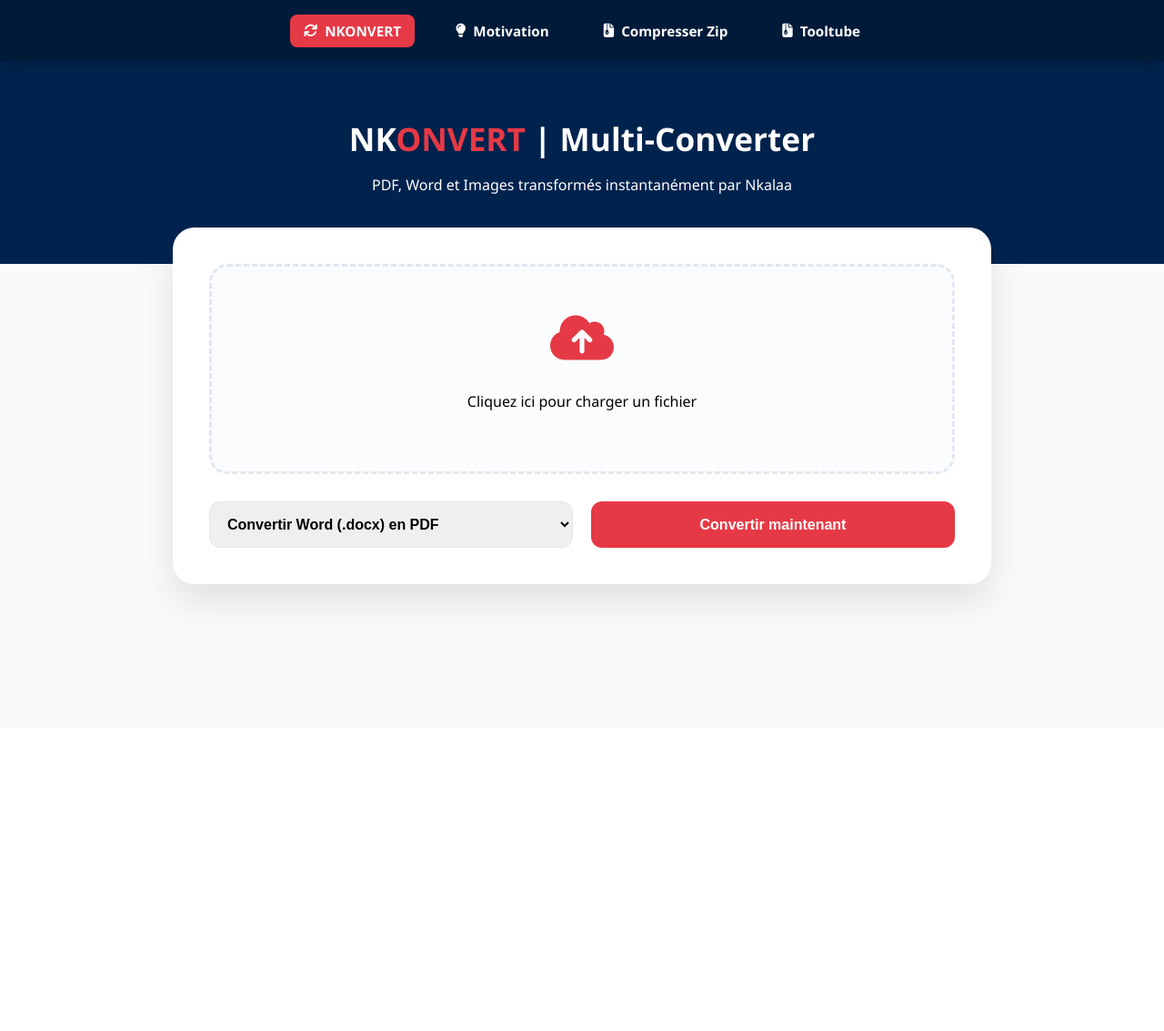
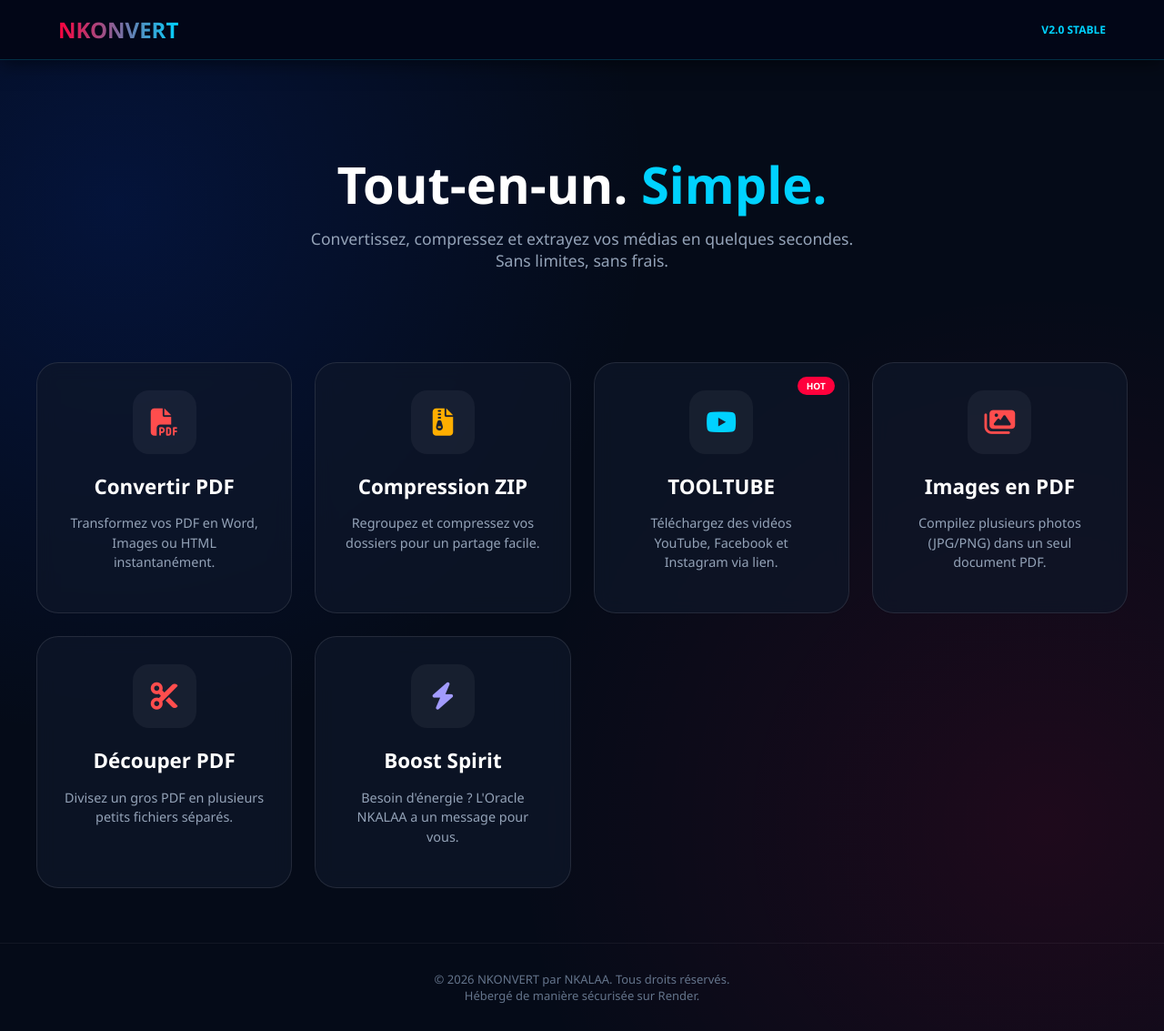
Before and after one commit to Reygreekk/nkonvert, a Flask app: page / in a window 1280 px wide. Shown: the whole page at 91% size. Before the commit the page ends 677 px from the top, so only its background shows below. Run offline with Flask 3, Linux system fonts and the light colour scheme.

Commit message:
index.html

```diff
--- a/templates/index.html
+++ b/templates/index.html
@@ -3,186 +3,227 @@
 <head>
     <meta charset="UTF-8">
     <meta name="viewport" content="width=device-width, initial-scale=1.0">
-    <title>NKONVERT | Multi-Converter</title>
+    <title>NKONVERT | Votre Suite d'Outils Numériques</title>
     <link rel="stylesheet" href="https://cdnjs.cloudflare.com/ajax/libs/font-awesome/6.4.0/css/all.min.css">
     <style>
         :root {
-            --red: #E63946;
-            --dark: #00234E;
-            --gray: #F8FAFC;
-            --blue: #457B9D;
-            --nav-bg: #001A3A;
+            --primary-blue: #00d2ff;
+            --secondary-blue: #0045ff;
+            --primary-red: #ff003c;
+            --dark-red: #8b0000;
+            --bg-dark: #050b18;
+            --card-bg: rgba(15, 23, 42, 0.7);
+            --nav-bg: #020617;
         }
 
-        body { font-family: 'Segoe UI', sans-serif; background: var(--gray); margin: 0; }
+        body {
+            background: var(--bg-dark);
+            background-image: radial-gradient(circle at 10% 20%, rgba(0, 70, 255, 0.15) 0%, transparent 40%),
+                              radial-gradient(circle at 90% 80%, rgba(255, 0, 60, 0.1) 0%, transparent 40%);
+            color: white;
+            font-family: 'Segoe UI', system-ui, sans-serif;
+            margin: 0;
+            min-height: 100vh;
+            display: flex;
+            flex-direction: column;
+        }
 
-        /* --- BARRE DE NAVIGATION --- */
+        /* Navigation */
         .main-nav {
             background: var(--nav-bg);
             padding: 1rem 5%;
             display: flex;
-            justify-content: center;
-            gap: 30px;
-            box-shadow: 0 4px 15px rgba(0,0,0,0.2);
+            justify-content: space-between;
+            align-items: center;
+            box-shadow: 0 4px 20px rgba(0, 0, 0, 0.5);
+            border-bottom: 1px solid rgba(0, 210, 255, 0.2);
             position: sticky;
             top: 0;
             z-index: 1000;
         }
-        .main-nav a {
+
+        .logo {
+            font-size: 1.5rem;
+            font-weight: 900;
+            background: linear-gradient(to right, var(--primary-red), var(--primary-blue));
+            -webkit-background-clip: text;
+            -webkit-text-fill-color: transparent;
+            text-decoration: none;
+        }
+
+        /* Hero Section */
+        .hero {
+            text-align: center;
+            padding: 60px 20px;
+        }
+
+        .hero h1 {
+            font-size: clamp(2rem, 8vw, 3.5rem);
+            margin-bottom: 10px;
+            font-weight: 900;
+        }
+
+        .hero p {
+            color: #94a3b8;
+            font-size: 1.1rem;
+            max-width: 600px;
+            margin: 0 auto 40px;
+        }
+
+        /* Grille d'outils (Le "Carré" Convertio) */
+        .tools-grid {
+            display: grid;
+            grid-template-columns: repeat(auto-fit, minmax(280px, 1fr));
+            gap: 25px;
+            max-width: 1200px;
+            margin: 0 auto;
+            padding: 0 20px 60px;
+        }
+
+        .tool-card {
+            background: var(--card-bg);
+            backdrop-filter: blur(10px);
+            border: 1px solid rgba(255, 255, 255, 0.1);
+            border-radius: 24px;
+            padding: 30px;
+            text-align: center;
+            transition: all 0.4s cubic-bezier(0.175, 0.885, 0.32, 1.275);
+            text-decoration: none;
             color: white;
-            text-decoration: none;
-            font-weight: 600;
-            font-size: 0.95rem;
-            transition: 0.3s;
+            position: relative;
+            overflow: hidden;
+        }
+
+        .tool-card:hover {
+            transform: translateY(-10px);
+            border-color: var(--primary-blue);
+            box-shadow: 0 15px 30px rgba(0, 210, 255, 0.2);
+        }
+
+        /* Couleurs spécifiques par outil */
+        .tool-card.pdf:hover { border-color: #ff4d4d; }
+        .tool-card.zip:hover { border-color: #ffae00; }
+        .tool-card.tube:hover { border-color: var(--primary-blue); }
+        .tool-card.boost:hover { border-color: #a29bfe; }
+
+        .icon-box {
+            width: 70px;
+            height: 70px;
+            background: rgba(255, 255, 255, 0.05);
+            border-radius: 18px;
             display: flex;
             align-items: center;
-            gap: 8px;
-            padding: 8px 15px;
-            border-radius: 8px;
+            justify-content: center;
+            margin: 0 auto 20px;
+            font-size: 30px;
+            transition: 0.3s;
         }
-        .main-nav a:hover { background: rgba(230, 57, 70, 0.1); color: var(--red); }
-        .main-nav a.active { background: var(--red); color: white; }
 
-        /* --- HERO & CONTENT --- */
-        .hero { background: var(--dark); color: white; padding: 60px 20px; text-align: center; }
-        .hero h1 { margin: 0; font-size: 2.2rem; }
-        .hero h1 span { color: var(--red); }
+        .tool-card:hover .icon-box {
+            background: linear-gradient(45deg, var(--secondary-blue), var(--primary-blue));
+            transform: rotate(10deg);
+        }
 
-        .container { max-width: 900px; margin: -40px auto 40px; padding: 0 15px; }
-        .converter-card { background: white; border-radius: 24px; padding: 40px; box-shadow: 0 20px 40px rgba(0,0,0,0.1); text-align: center; }
+        .tool-card.pdf .icon-box i { color: #ff4d4d; }
+        .tool-card.zip .icon-box i { color: #ffae00; }
+        .tool-card.tube .icon-box i { color: var(--primary-blue); }
+        .tool-card.boost .icon-box i { color: #a29bfe; }
 
-        .upload-area { border: 3px dashed #E2E8F0; border-radius: 20px; padding: 50px 20px; cursor: pointer; background: #FBFCFE; transition: 0.3s; }
-        .upload-area:hover { border-color: var(--red); background: #FFF5F5; }
-        .upload-area i { font-size: 3.5rem; color: var(--red); margin-bottom: 15px; }
+        .tool-card:hover .icon-box i { color: white; }
 
-        .controls { display: grid; grid-template-columns: 1fr 1fr; gap: 20px; margin-top: 30px; }
-        select, .btn-submit { width: 100%; padding: 15px; border-radius: 12px; font-weight: 600; border: 1px solid #E2E8F0; font-size: 1rem; }
+        .tool-card h3 {
+            margin: 0 0 10px;
+            font-size: 1.4rem;
+        }
 
-        .btn-submit { background: var(--red); color: white; border: none; cursor: pointer; transition: 0.3s; }
-        .btn-submit:hover { background: #c52d3a; transform: translateY(-2px); }
-        .btn-submit:disabled { background: #ccc; cursor: not-allowed; }
+        .tool-card p {
+            font-size: 0.9rem;
+            color: #94a3b8;
+            line-height: 1.5;
+        }
 
-        .result-box { display: none; margin-top: 30px; padding: 25px; border-radius: 15px; background: #F0FFF4; border: 1px solid #C6F6D5; }
-        .btn-download { display: inline-block; padding: 15px 30px; background: #2F855A; color: white; text-decoration: none; border-radius: 12px; font-weight: bold; margin-top: 15px; }
+        /* Badge "Nouveau" */
+        .badge {
+            position: absolute;
+            top: 15px;
+            right: 15px;
+            background: var(--primary-red);
+            font-size: 10px;
+            padding: 3px 10px;
+            border-radius: 20px;
+            text-transform: uppercase;
+            font-weight: bold;
+        }
 
-        #loader { display: none; margin-top: 20px; color: var(--blue); font-weight: bold; }
+        footer {
+            margin-top: auto;
+            text-align: center;
+            padding: 30px;
+            border-top: 1px solid rgba(255, 255, 255, 0.05);
+            font-size: 13px;
+            color: #64748b;
+        }
 
         @media (max-width: 600px) {
-            .controls { grid-template-columns: 1fr; }
-            .main-nav { gap: 10px; padding: 1rem 2%; }
-            .main-nav a { font-size: 0.8rem; padding: 8px 10px; }
+            .tools-grid { grid-template-columns: 1fr; }
         }
     </style>
 </head>
 <body>
 
 <nav class="main-nav">
-    <a href="/" class="active"><i class="fa fa-sync"></i> NKONVERT</a>
-    <a href="/boost"><i class="fa fa-lightbulb"></i>Motivation</a>
-    <a href="/zip"><i class="fa fa-file-zipper"></i> Compresser Zip</a>
-    <a href="/tooltube"><i class="fa fa-file-zipper"></i> Tooltube</a>
+    <a href="/" class="logo">NKONVERT</a>
+    <div style="font-size: 12px; color: var(--primary-blue); font-weight: bold;">V2.0 STABLE</div>
 </nav>
 
 <div class="hero">
-    <h1>NK<span>ONVERT</span> | Multi-Converter</h1>
-    <p>PDF, Word et Images transformés instantanément par Nkalaa</p>
+    <h1>Tout-en-un. <span style="color: var(--primary-blue);">Simple.</span></h1>
+    <p>Convertissez, compressez et extrayez vos médias en quelques secondes. Sans limites, sans frais.</p>
 </div>
 
-<div class="container">
-    <div class="converter-card">
-        <form id="convertForm">
-            <div class="upload-area" onclick="document.getElementById('fileInput').click()">
-                <i class="fa-solid fa-cloud-arrow-up"></i>
-                <p id="file-label-text">Cliquez ici pour charger un fichier</p>
-                <input type="file" id="fileInput" hidden required>
-                <div id="file-chosen" style="margin-top:10px; font-weight:bold; color:var(--dark);"></div>
-            </div>
+<div class="tools-grid">
+    <a href="/convert_page" class="tool-card pdf">
+        <div class="icon-box"><i class="fas fa-file-pdf"></i></div>
+        <h3>Convertir PDF</h3>
+        <p>Transformez vos PDF en Word, Images ou HTML instantanément.</p>
+    </a>
 
-            <div class="controls">
-                <select id="targetFormat">
-                    <optgroup label="📄 Créer un document PDF">
-            <option value="pdf">Convertir Word (.docx) en PDF</option>
-            <option value="pdf">Convertir Image (JPG, PNG) en PDF</option>
-            <option value="pdf">Convertir Page Web (HTML) en PDF</option>
-            <option value="pdf">Convertir Texte (RTF, TXT) en PDF</option>
-        </optgroup>
-                    <optgroup label="📝 Extraire le contenu d'un PDF">
-            <option value="docx">Transformer PDF en Word (.docx)</option>
-            <option value="png">Transformer PDF en Image (.png)</option>
-            <option value="jpg">Transformer PDF en Image (.jpg)</option>
-        </optgroup>
-                <optgroup label="🎨 Design & Vectoriel">
-            <option value="svg">Vectoriser une image (JPG/PNG vers SVG)</option>
-        </optgroup>
-                </select>
-                <button type="submit" class="btn-submit" id="submitBtn">Convertir maintenant</button>
-            </div>
-        </form>
+    <a href="/zip" class="tool-card zip">
+        <div class="icon-box"><i class="fas fa-file-zipper"></i></div>
+        <h3>Compression ZIP</h3>
+        <p>Regroupez et compressez vos dossiers pour un partage facile.</p>
+    </a>
 
-        <div id="loader">
-            <i class="fas fa-spinner fa-spin"></i> Conversion en cours sur Starter Plan...
-        </div>
+    <a href="/tooltube" class="tool-card tube">
+        <span class="badge">Hot</span>
+        <div class="icon-box"><i class="fab fa-youtube"></i></div>
+        <h3>TOOLTUBE</h3>
+        <p>Téléchargez des vidéos YouTube, Facebook et Instagram via lien.</p>
+    </a>
 
-        <div class="result-box" id="resultBox">
-            <p style="color: #2F855A; font-weight: bold; font-size: 1.2rem;">✅ Conversion réussie !</p>
-            <a href="#" id="downloadBtn" class="btn-download"><i class="fa fa-download"></i> Télécharger le résultat</a>
-        </div>
-    </div>
+    <a href="/img_to_pdf" class="tool-card pdf">
+        <div class="icon-box"><i class="fas fa-images"></i></div>
+        <h3>Images en PDF</h3>
+        <p>Compilez plusieurs photos (JPG/PNG) dans un seul document PDF.</p>
+    </a>
+
+    <a href="/split_pdf" class="tool-card pdf">
+        <div class="icon-box"><i class="fas fa-scissors"></i></div>
+        <h3>Découper PDF</h3>
+        <p>Divisez un gros PDF en plusieurs petits fichiers séparés.</p>
+    </a>
+
+    <a href="/boost" class="tool-card boost">
+        <div class="icon-box"><i class="fas fa-bolt"></i></div>
+        <h3>Boost Spirit</h3>
+        <p>Besoin d'énergie ? L'Oracle NKALAA a un message pour vous.</p>
+    </a>
 </div>
 
-<script>
-    const fileInput = document.getElementById('fileInput');
-    const fileChosen = document.getElementById('file-chosen');
-    const fileLabelText = document.getElementById('file-label-text');
-    const form = document.getElementById('convertForm');
-    const submitBtn = document.getElementById('submitBtn');
-    const loader = document.getElementById('loader');
-    const resultBox = document.getElementById('resultBox');
-    const downloadBtn = document.getElementById('downloadBtn');
+<footer>
+    &copy; 2026 NKONVERT par NKALAA. Tous droits réservés. <br>
+    Hébergé de manière sécurisée sur Render.
+</footer>
 
-    fileInput.addEventListener('change', () => {
-        if (fileInput.files.length > 0) {
-            fileChosen.textContent = "Fichier sélectionné : " + fileInput.files[0].name;
-            fileLabelText.style.display = 'none';
-        }
-    });
-
-    form.addEventListener('submit', async (e) => {
-        e.preventDefault();
-
-        const formData = new FormData();
-        formData.append('file', fileInput.files[0]);
-        formData.append('target_format', document.getElementById('targetFormat').value);
-
-        // UI Update
-        submitBtn.disabled = true;
-        loader.style.display = 'block';
-        resultBox.style.display = 'none';
-
-        try {
-            // Appel à la route de conversion du serveur Flask
-            const response = await fetch('/convert', {
-                method: 'POST',
-                body: formData
-            });
-
-            const data = await response.json();
-
-            if (data.success) {
-                downloadBtn.href = data.download_url;
-                resultBox.style.display = 'block';
-                // Scroll fluide vers le résultat
-                resultBox.scrollIntoView({ behavior: 'smooth' });
-            } else {
-                alert("Erreur: " + data.error);
-            }
-        } catch (error) {
-            alert("Erreur lors de la connexion au serveur.");
-        } finally {
-            loader.style.display = 'none';
-            submitBtn.disabled = false;
-        }
-    });
-</script>
 </body>
 </html>
```
